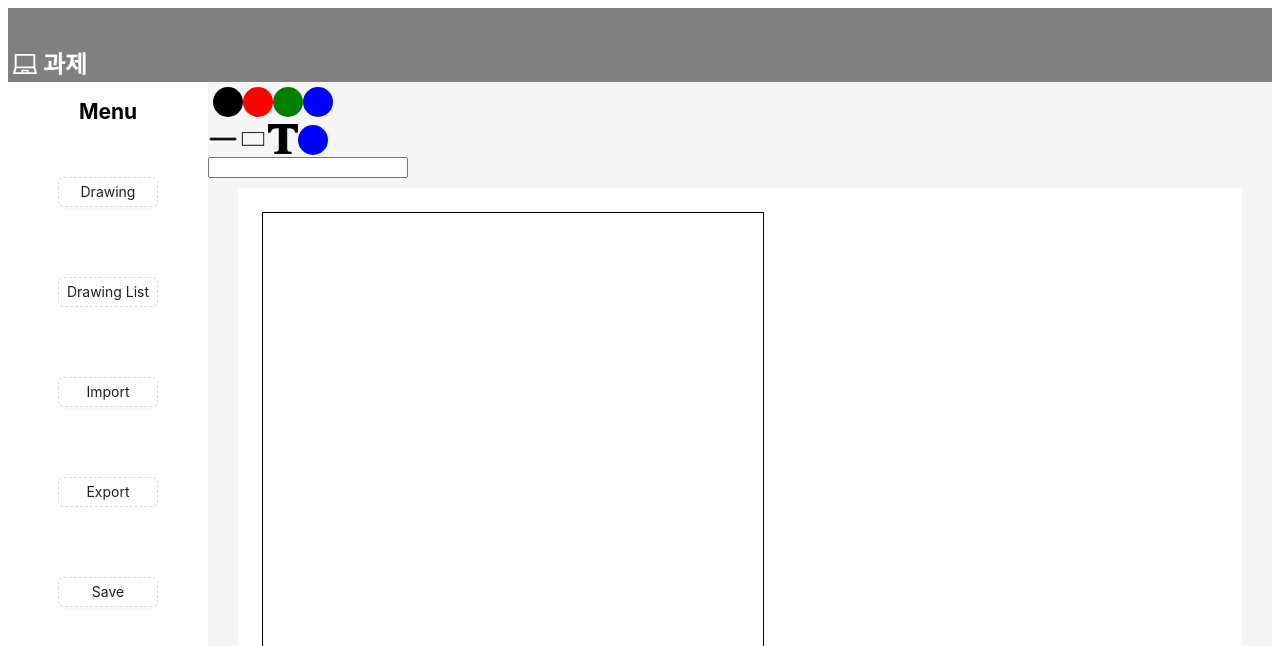
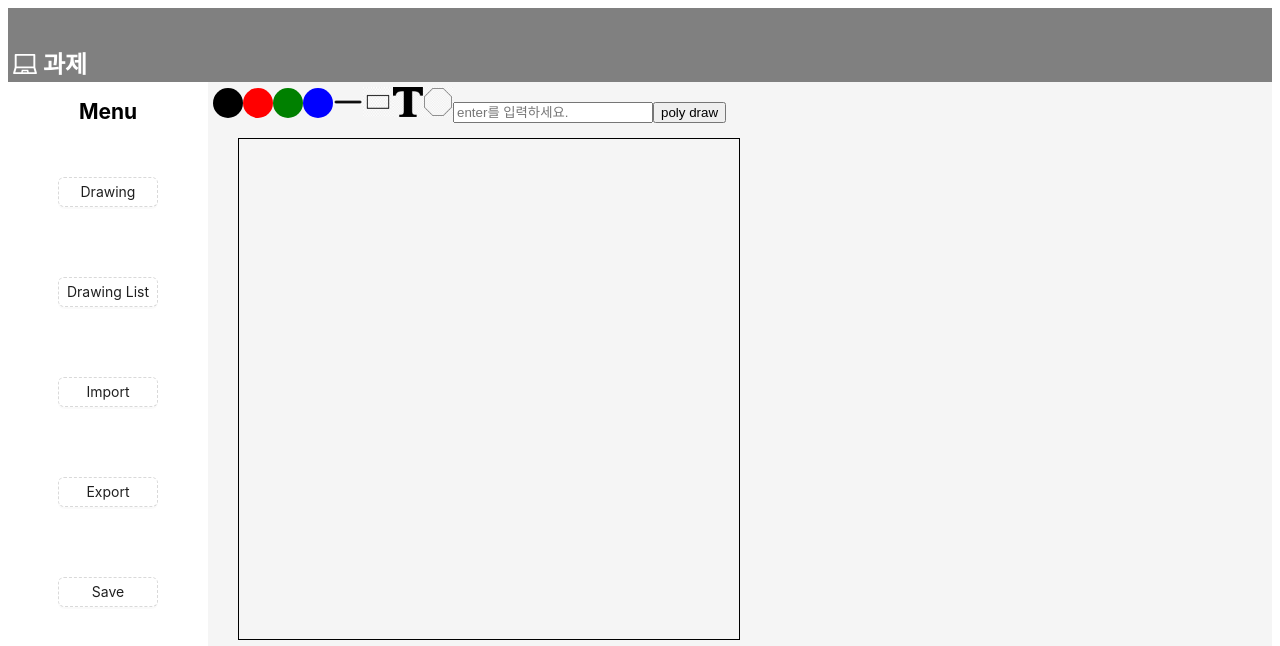
Before and after one commit to hun2487/React-project, a React (Create React App) app: page /drawing in a window 1280 px wide. Shown: the top 646 px of the page. Built offline with nearby package versions, Linux system fonts and the light colour scheme.

Commit message:
Polygon그리기 구현, grid 오류 O

```diff
--- a/src/App.js
+++ b/src/App.js
@@ -4,8 +4,8 @@ import "./app.css"
 function App() {
   return (
     <div className='container'>
-      <MenuBar />
-      <div className='others'>asdfasdfsdfsa</div>
+      {/* <MenuBar /> */}
+      <div className='others'></div>
     </div>
   );
 }
--- a/src/attribute/grid.js
+++ b/src/attribute/grid.js
@@ -1,5 +1,6 @@
-import Grid from 'tui-grid'
+import Grid from 'tui-grid';
 import 'tui-grid/dist/tui-grid.css'
+
 
 const data = [
     {mode: 'line', color: 'blue'},
@@ -8,24 +9,42 @@ const data = [
 const columns = [
     {name: 'mode', header: 'Mode'},
     {name: 'color', header: 'Color'},
+  ];
+
+const Table = () => (
+  <Grid
+    data = {data}
+    columns={columns}
+    rowHeight={2}
+    bodyHeight={10}
+    rowHeaders={["rowNum"]}
+    onEditingStart={()=>console.log("gdgd")}
+    clientWidth={30}
+  />
+);
+
+function A(){
+  const data = [
+    {mode: 'line', color: 'blue'},
+  ];
+
+  const columns = [
+    {name: 'mode', header: 'Mode'},
+    {name: 'color', header: 'Color'},
 
   ];
 
-function Attribute() {
+  return(
+    <Grid
+    data = {data}
+    columns={columns}
+    //clientWidth={30}
+    // rowHeight={2}
+    // bodyHeight={10}
+    // rowHeaders={["rowNum"]}
+    // onEditingStart={()=>console.log("gdgd")}
+  />
+  )
+};
 
-      return(
-            <Grid
-            data={data}
-            columns={columns}
-            rowHeight={25}
-            bodyHeight={100}
-            heightResizable={true}
-            rowHeaders={['rowNum']}
-            draggable={true}
-            />
-      )
-}
-
-
-
-export default Attribute;
+export default A;
--- a/src/index.js
+++ b/src/index.js
@@ -8,7 +8,7 @@ root.render(
   // <React.StrictMode>
   //   <App />
   // </React.StrictMode>
-  <React.StrictMode>
-  <Test />
-</React.StrictMode>
+  //<React.StrictMode>
+    <Test />
+  //</React.StrictMode>
 );
--- a/src/recoil/store.js
+++ b/src/recoil/store.js
@@ -1,9 +1,4 @@
 import { atom } from "recoil";
-
-export const searchedPhoto = atom({
-  key: "searchedPhoto",
-  default: [],
-});
 
 export const createdDrawArray = atom({
   key: "createdDrawArray",
--- a/src/screen.js
+++ b/src/screen.js
@@ -1,9 +1,11 @@
 import React from "react";
+import Table from "./attribute/grid";
 import Router from "./route/Router";
 
 function Test(){
     return(
-        <Router />
+         <Router />
+        //<Table />
     );
 };
 
--- a/src/screenMode/Drawing.js
+++ b/src/screenMode/Drawing.js
@@ -1,29 +1,41 @@
 import React from "react";
 import {useRef, useState, useEffect} from "react";
 import { Layout } from "antd";
-import "./canvas.css"
-import lineimg from './line.png'
-import recimg from './rectangle.png'
-import textimg from './text.png'
-import 'tui-grid/dist/tui-grid.css'
+import "./canvas.css";
+import lineimg from './line.png';
+import recimg from './rectangle.png';
+import textimg from './text.png';
+import 'tui-grid/dist/tui-grid.css';
+import polygonimg from './polygon.png';
+import Grid from 'tui-grid';
 
-const { Content} = Layout;
+const { Content } = Layout;
 
 function Drawing(){
+    const data = [
+        {mode: 'line', color: 'blue'},
+      ];
+
+      const columns = [
+        {name: 'mode', header: 'Mode'},
+        {name: 'color', header: 'Color'},
+
+      ];
+
+    const canvasRef = useRef(null);
+    const [ctx, setCtx] = useState();
 
     const [mode, setMode] = useState("line"); //모드 선택
     const [color, setColor] = useState("black"); //색상 선택
 
-    const canvasRef = useRef(null);
-    const mouse = useRef(null);
+    const [count, setCount] = useState(0);
+    const [lastcoordinate, setLastCoordinate] = useState([]);
+    const [polygon, setPolygon] = useState([]);
 
-    const [ctx, setCtx] = useState();
     const [recpos, setRecPos] = useState([]); // rectangle 위치
     const [linepos, setLinePos] = useState([]); // line 위치
     const [isDraw, setIsDraw] = useState(false); //isDrawing
     const [text, setText] = useState();
-    const [polygon, setPolygon] = useState([]);
-    const a = null;
 
     useEffect(() => {
         const canvas = canvasRef.current;
@@ -48,35 +60,47 @@ function Drawing(){
         ctx.moveTo(currentX, currentY);
         ctx.lineTo(linepos[0], linepos[1]); //마우스 땠을 때 좌표랑 이어줌.
         ctx.stroke();
+        ctx.closePath();
         setIsDraw(false);
-        ctx.closePath();
     }
 
     function drawPolygon(e){
         let currentX = e.clientX - canvasRef.current.offsetLeft;
         let currentY = e.clientY - canvasRef.current.offsetTop;
+
+        setCount(count+1)
         setIsDraw(true);
-        setPolygon([e.clientX - canvasRef.current.offsetLeft, e.clientY - canvasRef.current.offsetTop])
+        setPolygon([count ,e.clientX - canvasRef.current.offsetLeft, e.clientY - canvasRef.current.offsetTop])
         //버튼 눌렀을 때 시작위치
         ctx.lineWidth = 3;
         ctx.strokeStyle = color;
-        console.log(polygon);
+        console.log(currentX, currentY)
         ctx.beginPath()
         ctx.moveTo(currentX, currentY);
-        ctx.lineTo(polygon[0], polygon[1]); //마우스 땠을 때 좌표랑 이어줌.
+        ctx.lineTo(polygon[1], polygon[2]); //마우스 땠을 때 좌표랑 이어줌.
         ctx.stroke();
         ctx.closePath();
+        setLastCoordinate(lastcoordinate.concat(polygon));
     }
 
-    function drawPolygonPoint(e){
+    function drawPolygondouble(){
+        ctx.lineWidth = 3;
+        ctx.strokeStyle = color;
+        ctx.beginPath()
+        //ctx.moveTo(coordinate[0], coordinate[1]);
+        ctx.moveTo(polygon[1],polygon[2]);
+        ctx.lineTo(lastcoordinate[1], lastcoordinate[2]); //처음 좌표
+        ctx.stroke();
+        ctx.closePath();
+        //값 초기화
+        setPolygon([]);
+        setLastCoordinate([]);
+    }
+
+    function drawPolygonPoint(){
         if(!isDraw) return;
-
         setIsDraw(false);
         ctx.closePath();
-    }
-
-    function drawLineEnd(e){
-        ctx.lineto()
     }
 
     function drawRecStart(e){
@@ -94,11 +118,13 @@ function Drawing(){
         setIsDraw(false);
     }
 
-    function AddInput(){
+    function AddInput(bool){
         return (
             <input
             style={{width:"200px"}}
             onKeyDown={handleEnter}
+            //disabled={bool}
+            placeholder={"enter를 입력하세요."}
             />
         );
     }
@@ -116,9 +142,26 @@ function Drawing(){
         ctx.textBaseline = "top";
         ctx.textAligh = "left";
         ctx.font = "14px sans-serif";
+        ctx.fillStyle = color;
         ctx.fillText(text, currentX, currentY);
-        //setIsDraw(false)
     }
+
+    function A(){
+
+
+        return(
+          <Grid
+          data = {data}
+          columns={columns}
+          clientWidth={30}
+          // rowHeight={2}
+          // bodyHeight={10}
+          // rowHeaders={["rowNum"]}
+          // onEditingStart={()=>console.log("gdgd")}
+        />
+        )
+      };
+
     return (
     <Layout>
         <div className="ColorControl" style={{float:"right", padding:5, width:"50%"}}>
@@ -126,16 +169,16 @@ function Drawing(){
                 <button className="color-btn" data-color="red" onClick={() => setColor("red")}></button>
                 <button className="color-btn" data-color="green" onClick={() => setColor("green")}></button>
                 <button className="color-btn" data-color="blue" onClick={() => setColor("blue")}></button>
-        </div>
-        <div className="ModeControl" style={{float:"left" , width: "50%"}}>
+
                 <img src={lineimg} width='30' height='30' onClick={() => setMode("line")}></img>
                 <img src={recimg} width='30' height='30' onClick={() => setMode("rectangle")}></img>
                 <img src={textimg} width='30' height='30'  onClick={() => setMode("text")}></img>
-                <button className="color-btn" data-color="blue" onClick={() => setMode("polygon")}></button>
+                <img src={polygonimg} width='30' height='30'  onClick={() => setMode("polygon")}></img>
+                <AddInput bool={true} />
+                <button disabled={false} onClick={drawPolygondouble}>poly draw</button>
         </div>
-        <AddInput />
-        <Content style={{margin:10 ,padding: "0 20px"}}>
-        <div style={{background:"#fff", padding:24, minHeight:500}}>
+        <Content style={{margin:10 ,padding: "0 20px", flex:1.5}}>
+
                     <canvas id="canvas" style={canvasStyle} ref={canvasRef} width={500} height={500}
                         onMouseDown={(e) =>
                             {
@@ -168,17 +211,19 @@ function Drawing(){
                             () => setIsDraw(false)
                         }
                     />
-                    <div ref={mouse}></div>
-                </div>
+
+                    <div id="gridbox" style={{width:800,height:800, flex:0.5, display: "inline"}}>
+                        {/* <Grid data={data} columns={columns} clientWidth={100}/> */}
+                    </div>
         </Content>
+
     </Layout>
-
     );
 }
 
 const canvasStyle = {
-    border: "1px solid black",
-    display: 'inline-block',
+    border: "1px solid black"
+    // display: 'inline-block',
 }
 
 export default Drawing;
```
Also changed, not shown: src/screenMode/polygon.png (added).
